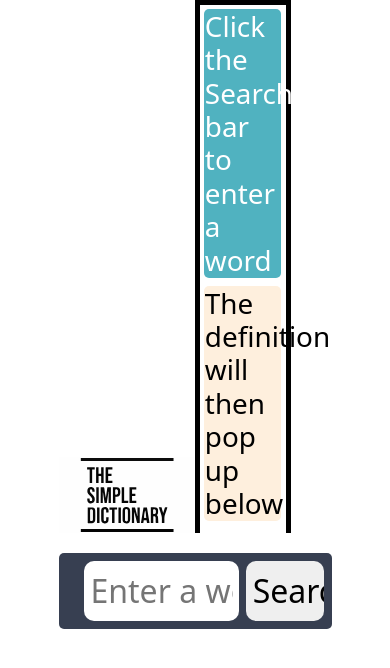
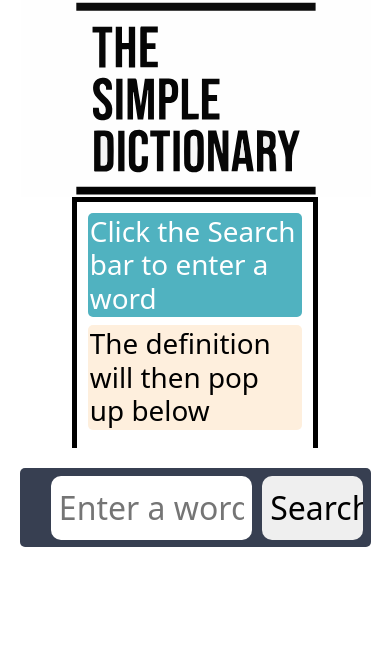
Before and after one commit to inacceptable/dictionary-app, a Django app: page / in a window 390 px wide. Shown: the top 668 px of the page. Run offline with Django 3.2, Linux system fonts and the light colour scheme; some libraries are stand-ins or nearby versions.

Commit message:
Update style.css

```diff
--- a/static/css/style.css
+++ b/static/css/style.css
@@ -92,3 +92,22 @@ header {
 	border-radius: 5px ;
 	margin-top: 1%;
 }
+
+
+@media only screen and (max-width: 1100px) {
+  header, .search, .word-container
+  {
+  	width: 90%;
+  }
+}
+
+@media only screen and (max-width: 500px) {
+ header
+  {
+  	grid-template-columns: 100%;
+  }
+  .banner
+  {
+  	margin: 0 auto;
+  }
+}
```
